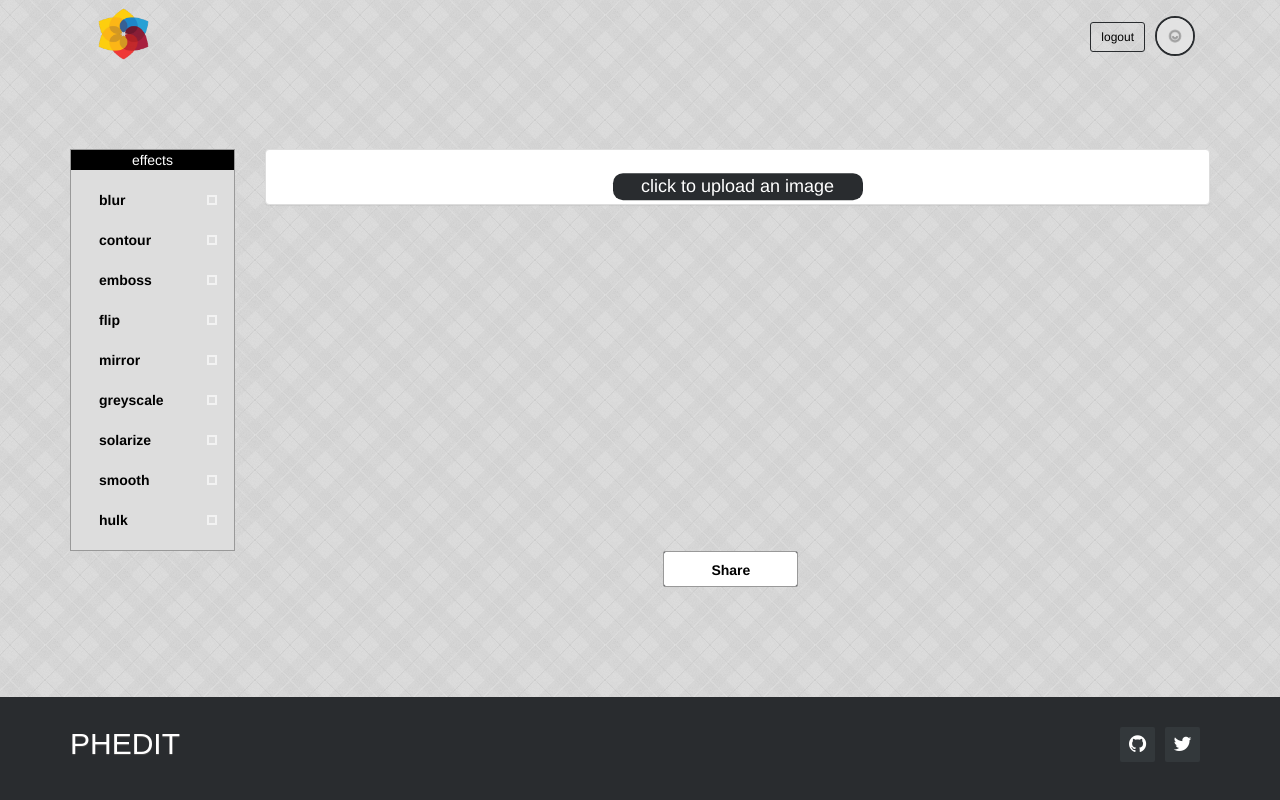
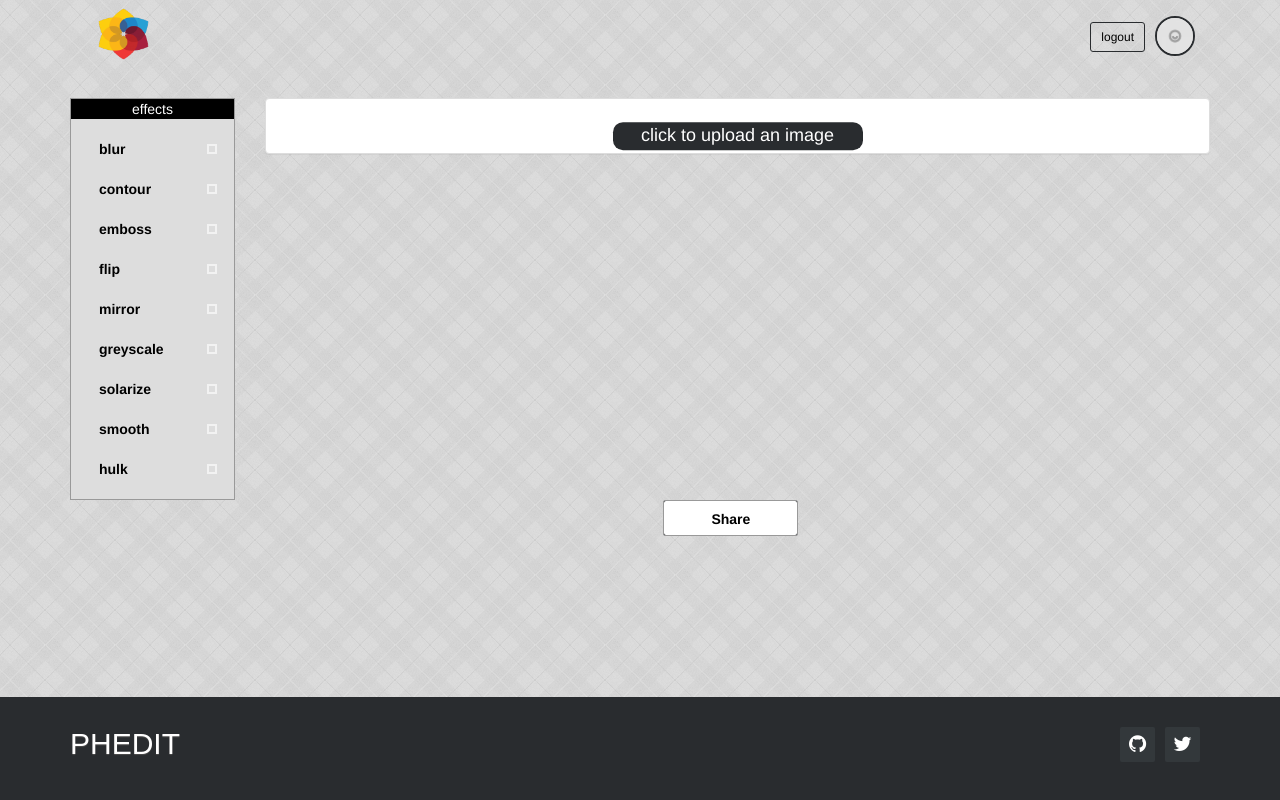
Before and after one commit to collinmutembei/IV, a Django app: template app/templates/dashboard.html in a window 1280 px wide. Run offline with Django 3.2, Linux system fonts and the light colour scheme; the template is opened without the code that fills it, so the values that code supplies are empty; parts of the project's set-up code (start-up, migrations or seed data) failed here and were passed over; some libraries are stand-ins or nearby versions.

Commit message:
[fix] fix display of landing page
- change styling of landing page to fix floating
  menu

```diff
--- a/app/templates/static/styles/index.css
+++ b/app/templates/static/styles/index.css
@@ -6,13 +6,6 @@ html, body {
 
 body {
     background: url(../images/bgpattern.png) repeat center center fixed;
-    position: relative;
-    display:flex;
-    justify-content: center;
-    align-items:center;
-    flex-wrap:wrap;
-    padding:0;
-    margin:0;
     color: #fff;
 }
 
@@ -23,6 +16,7 @@ body {
 }
 
 .navbar-default {
+    position: relative;
     background-color: transparent;
     border: transparent;
 
```
